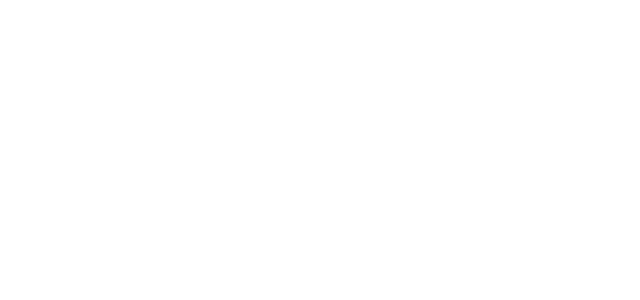
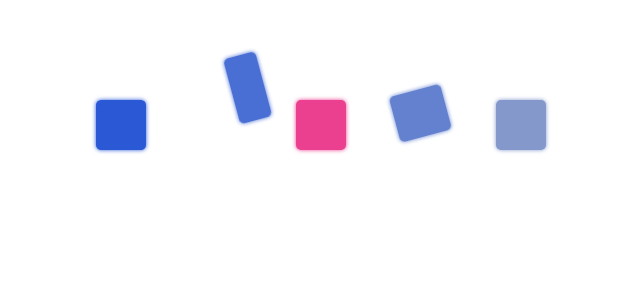
Before and after one commit to cubemmc/Tricks, a Vue app: page /#/blockJump in a window 1280 px wide. Shown: the top 300 px of the page, without its empty margins (319-959 px from the left). Built offline with nearby package versions, Linux system fonts and the light colour scheme.

Commit message:
feat(css): 方块跳动

```diff
--- /dev/null
+++ b/src/assets/styles/global.less
@@ -0,0 +1,11 @@
+.flex {
+  display: flex;
+  &-center {
+    &:extend(.flex);
+    align-items: center;
+    &-center {
+      &:extend(.flex-center);
+      justify-content: center;
+    }
+  }
+}
--- /dev/null
+++ b/src/assets/styles/index.less
@@ -0,0 +1 @@
+@import './global.less';
--- a/src/main.js
+++ b/src/main.js
@@ -3,6 +3,7 @@
 import router from './router'
 import store from './store'
 import 'normalize.css'
+import '@/assets/styles/index.less'
 
 Vue.config.productionTip = false
 
--- a/src/router.js
+++ b/src/router.js
@@ -14,6 +14,16 @@
       path: '/cssProgress',
       name: 'cssProgress',
       component: () => import('@/views/css-module/css-progress')
+    },
+    {
+      path: '/blockJump',
+      name: 'blockJump',
+      component: () => import('@/views/css-module/block-jump')
+    },
+    {
+      path: '/cssLoading',
+      name: 'cssLoading',
+      component: () => import('@/views/css-module/css-loading')
     }
   ]
 })
--- a/src/views/Home/index.vue
+++ b/src/views/Home/index.vue
@@ -1,9 +1,15 @@
 <template>
   <div class="container">
     <div class="background">
-      <div v-for="(item, index) in bubbleInfo" :key="index">
-        <div @click="triggerToProgressCss(index)" class="background-bubble" :style="{top: item.top, left: item.left, backgroundImage: `url(${require('../../assets/images/bubble'+(index+1)+'.jpg')})`}">
-          <span :style="{color: item.color}">{{item.title}}</span>
+      <div class="background-box">
+        <div @click="triggerToProgressCss(1)" class="background-bubble background-bubble1">
+          <span>css进度条</span>
+        </div>
+        <div @click="triggerToProgressCss(2)" class="background-bubble background-bubble2">
+          <span>css方块跳动</span>
+        </div>
+        <div @click="triggerToProgressCss" class="background-bubble background-bubble3">
+          <span>cssLoading</span>
         </div>
       </div>
     </div>
@@ -13,59 +19,52 @@
 import { randomColor } from '@/utils/common'
 export default {
   name: 'home',
-  data () {
-    return {
-      type: ['css进度条'],
-      bubbleInfo: []
-    }
-  },
-  mounted () {
-    let screenWidth = document.body.offsetWidth
-    let screenHeight = document.body.offsetHeight
-    this.type.map((item, index) => {
-      let top = Math.floor(Math.random() * (screenHeight - 110 - 40) + 40)
-      let left = Math.floor(Math.random() * (screenWidth - 110 - 40) + 40)
-      let color = randomColor()
-      this.bubbleInfo.push({
-        id: index,
-        top: top + 'px',
-        left: left + 'px',
-        color,
-        title: item
-      })
-    })
-  },
   methods: {
     triggerToProgressCss (index) {
       let name = ''
       switch (index) {
-        case 0:
+        case 1:
           name = 'cssProgress'
           break
+        case 2:
+          name = 'blockJump'
+          break
+        case 3:
+          name = 'cssLoading'
+          break
       }
-      this.$router.push({
-        name
-      })
+      if (name) {
+        this.$router.push({
+          name
+        })
+      } else {
+        alert('敬请期待！')
+      }
     }
   }
 }
 </script>
 <style lang="less" scoped>
 .background {
-  position: fixed;
-  top: 0;
-  left: 0;
-  width: 100%;
-  height: 100%;
+  padding: 40px;
+  width: 100wh;
+  min-height: 100vh;
   background: #eeeeee url(../../assets/images/background.jpg) no-repeat;
   background-position: 0 0;
   background-size: 100% 100%;
   z-index: 0;
+  box-sizing: border-box;
+  &-box {
+    position: relative;
+    height: 100px;
+  }
   &-bubble {
     display: flex;
     justify-content: center;
     align-items: center;
     position: absolute;
+    top: 0;
+    left: 0;
     width: 50px;
     height: 50px;
     border-radius: 50%;
@@ -81,18 +80,27 @@
       font-size: 14px;
       color: #666;
       text-align: center;
+      word-break: break-all;
     }
     &:hover {
       width: 70px;
       height: 70px;
-      margin-top: -10px;
-      margin-left: -10px;
+      transform: translate(-10px, -10px);
       animation: none;
       z-index: 10;
       span {
         color: #555 !important;
       }
     }
+  }
+  &-bubble1 {}
+  &-bubble2 {
+    top: 0;
+    left: 90px;
+  }
+  &-bubble3 {
+    top: 0;
+    left: 180px;
   }
 }
 @keyframes bubble {
@@ -103,14 +111,11 @@
   50% {
     width: 70px;
     height: 70px;
-    margin-top: -10px;
-    margin-left: -10px;
+    transform: translate(-10px, -10px);
   }
   100% {
     width: 50px;
     height: 50px;
-    margin-top: 0;
-    margin-left: 0;
   }
 }
 .btn {
--- /dev/null
+++ b/src/views/css-module/block-jump/index.vue
@@ -0,0 +1,202 @@
+<template>
+  <div class="container">
+    <div class="block-box">
+      <div class="block-item block-item1"></div>
+      <div class="block-item block-item2"></div>
+      <div class="block-item block-item3"></div>
+      <div class="block-item block-item4"></div>
+      <div class="block-item block-item5"></div>
+    </div>
+  </div>
+</template>
+<style lang="less" scoped>
+.block {
+  &-box {
+    position: relative;
+    margin-top: 100px;
+    margin-left: 50%;
+    width: 450px;
+    height: 50px;
+    transform: translateX(-50%);
+  }
+  &-item {
+    position: absolute;
+    left: 0;
+    bottom: 0;
+    width: 50px;
+    height: 50px;
+    border-radius: 5px;
+  }
+  &-item1 {
+    background: rgb(235, 64, 144);
+    box-shadow: 0 0 4px 0 rgb(235, 64, 144);
+    animation: blockLinear 6s linear infinite;
+  }
+  &-item2 {
+    left: 100px;
+    transform-origin: -25px 25px;
+    background: rgb(43, 89, 214);
+    box-shadow: 0 0 4px 0 rgb(43, 89, 214);
+    animation: blockJump1 6s linear .2s infinite;
+  }
+  &-item3 {
+    left: 200px;
+    transform-origin: -25px 25px;
+    background: rgb(74, 111, 212);
+    box-shadow: 0 0 4px 0 rgb(74, 111, 212);
+    animation: blockJump2 6s linear .8s infinite;
+  }
+  &-item4 {
+    left: 300px;
+    transform-origin: -25px 25px;
+    background: rgb(100, 129, 207);
+    box-shadow: 0 0 4px 0 rgb(100, 129, 207);
+    animation: blockJump3 6s linear 1.4s infinite;
+  }
+  &-item5 {
+    left: 400px;
+    transform-origin: -25px 25px;
+    background: rgb(133, 152, 204);
+    box-shadow: 0 0 4px 0 rgb(133, 152, 204);
+    animation: blockJump4 6s linear 2s infinite;
+  }
+}
+@keyframes blockLinear {
+  0% {
+    left: 0;
+  }
+  50% {
+    left: 400px;
+  }
+  100% {
+    left: 0;
+  }
+}
+@keyframes blockJump1 {
+  0% {
+    width: 50px;
+    height: 50px;
+    transform: rotateZ(0deg);
+  }
+  10% {
+    width: 70px;
+    height: 30px;
+    transform: rotateZ(-90deg);
+  }
+  20% {
+    width: 50px;
+    height: 50px;
+    transform: rotateZ(-180deg);
+  }
+  80% {
+    width: 50px;
+    height: 50px;
+  }
+  85% {
+    transform: rotateZ(-180deg);
+  }
+  90% {
+    width: 70px;
+    height: 30px;
+  }
+  100% {
+    width: 50px;
+    height: 50px;
+    transform: rotateZ(0deg);
+  }
+}
+@keyframes blockJump2 {
+  0% {
+    width: 50px;
+    height: 50px;
+    transform: rotateZ(0deg);
+  }
+  10% {
+    width: 70px;
+    height: 30px;
+  }
+  20% {
+    width: 50px;
+    height: 50px;
+    transform: rotateZ(-180deg);
+  }
+  58% {
+    width: 50px;
+    height: 50px;
+  }
+  63% {
+    transform: rotateZ(-180deg);
+  }
+  70% {
+    width: 70px;
+    height: 30px;
+  }
+  80% {
+    width: 50px;
+    height: 50px;
+    transform: rotateZ(0deg);
+  }
+}
+@keyframes blockJump3 {
+  0% {
+    width: 50px;
+    height: 50px;
+    transform: rotateZ(0deg);
+  }
+  10% {
+    width: 70px;
+    height: 30px;
+  }
+  20% {
+    width: 50px;
+    height: 50px;
+    transform: rotateZ(-180deg);
+  }
+  35% {
+    width: 50px;
+    height: 50px;
+  }
+  40% {
+    transform: rotateZ(-180deg);
+  }
+  45% {
+    width: 70px;
+    height: 30px;
+  }
+  55% {
+    width: 50px;
+    height: 50px;
+    transform: rotateZ(0deg);
+  }
+}
+@keyframes blockJump4 {
+  0% {
+    width: 50px;
+    height: 50px;
+    transform: rotateZ(0deg);
+  }
+  8% {
+    width: 70px;
+    height: 30px;
+  }
+  18% {
+    width: 50px;
+    height: 50px;
+    transform: rotateZ(-180deg);
+  }
+  18% {
+    width: 50px;
+    height: 50px;
+  }
+  23% {
+    width: 70px;
+    height: 30px;
+    transform: rotateZ(-90deg);
+  }
+  33% {
+    width: 50px;
+    height: 50px;
+    transform: rotateZ(0deg);
+  }
+}
+</style>
--- /dev/null
+++ b/src/views/css-module/css-loading/index.vue
@@ -0,0 +1,34 @@
+<template>
+  <div class="flex-center container">
+    <div class="flex-center-center loading1-box">
+      <div class="flex-center-center loading1-content">
+        <div class="loading1-item loading1-item1"></div>
+        <div class="loading1-item loading1-item2"></div>
+        <div class="loading1-item loading1-item3"></div>
+      </div>
+    </div>
+  </div>
+</template>
+<style lang="less" scoped>
+.container {
+  flex-direction: column;
+  padding: 40px 0;
+}
+.loading1 {
+  &-box {
+    width: 1000px;
+    height: 400px;
+    border: 1px solid #eeeeee;
+  }
+  &-content {
+    width: 400px;
+    height: 100px;
+  }
+  &-item {
+    width: 70px;
+    height: 70px;
+    background: #424ab9;
+    border-radius: 50%;
+  }
+}
+</style>
```
